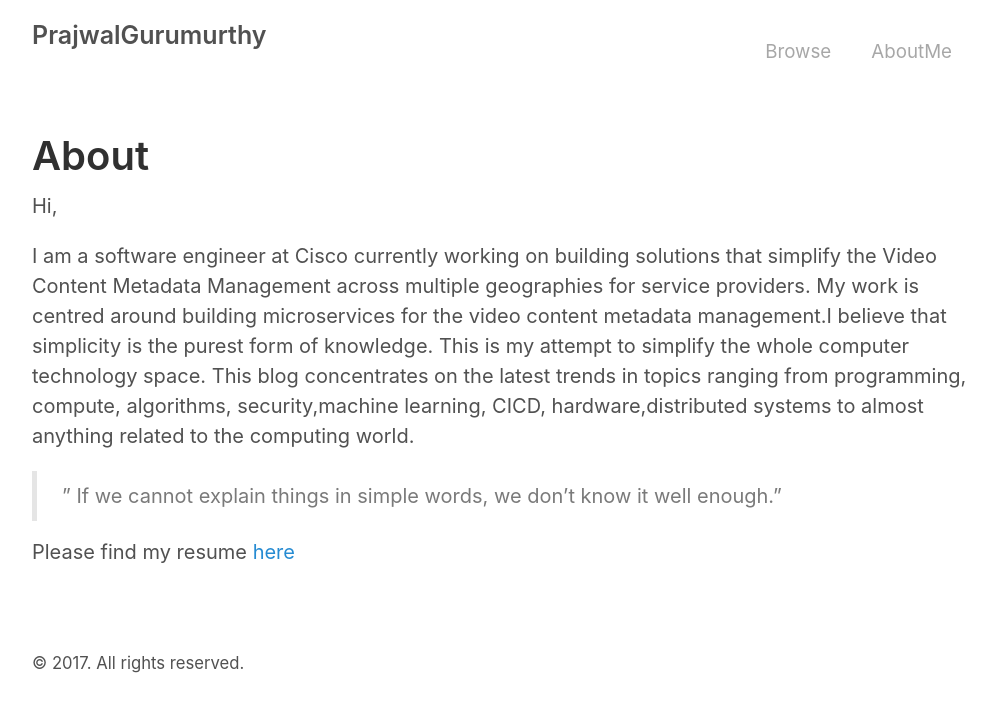
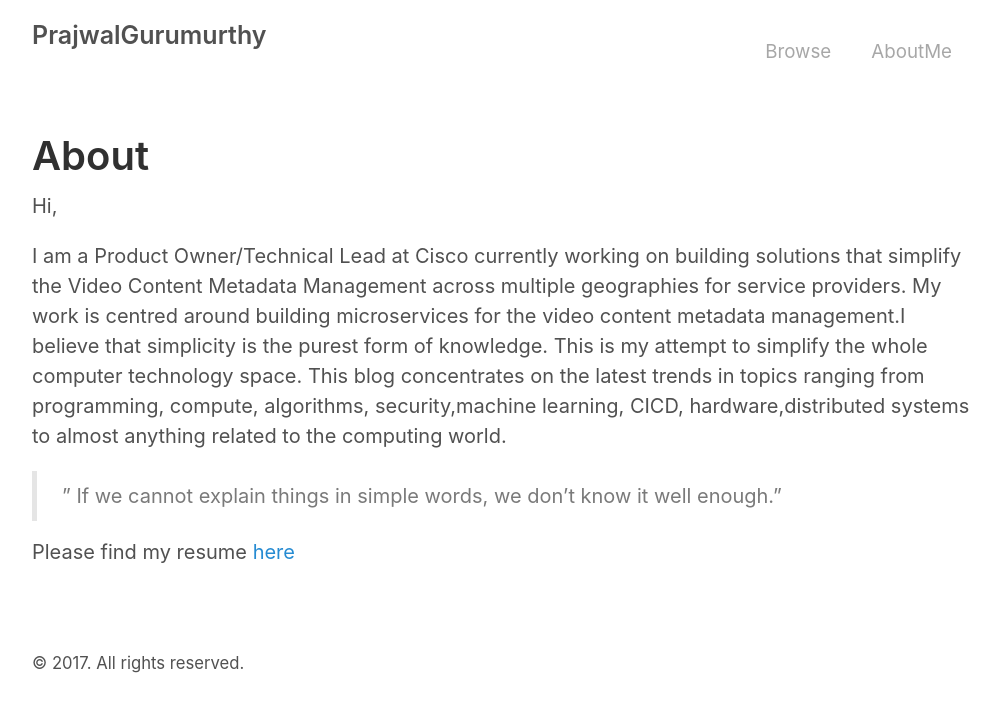
Before and after one commit to PrajwalGurumurthy/prajwalgurumurthy.github.io, a Jekyll site: the page built from about.md, in a window 1280 px wide. Shown: the top 712 px of the page, without its empty margins (138-1137 px from the left). Built offline with Jekyll 4.4.1, drawn with Linux system fonts in a browser that asks for light colours.

Commit message:
changed the current role

```diff
--- a/about.md
+++ b/about.md
@@ -6,7 +6,7 @@ title: About
 
 Hi,
 
-I am a software engineer at Cisco currently working on building solutions that simplify the Video Content Metadata Management across multiple geographies for service providers. My work is centred around building microservices for the video content metadata management.I believe that simplicity is the purest form of knowledge. This is my attempt to simplify the whole computer technology space. This blog concentrates on the latest trends in topics ranging from programming, compute, algorithms, security,machine learning, CICD, hardware,distributed systems to almost anything related to the computing world.
+I am a Product Owner/Technical Lead at Cisco currently working on building solutions that simplify the Video Content Metadata Management across multiple geographies for service providers. My work is centred around building microservices for the video content metadata management.I believe that simplicity is the purest form of knowledge. This is my attempt to simplify the whole computer technology space. This blog concentrates on the latest trends in topics ranging from programming, compute, algorithms, security,machine learning, CICD, hardware,distributed systems to almost anything related to the computing world.
 
 >” If we cannot explain things in simple words, we don’t know it well enough.”
 
```
